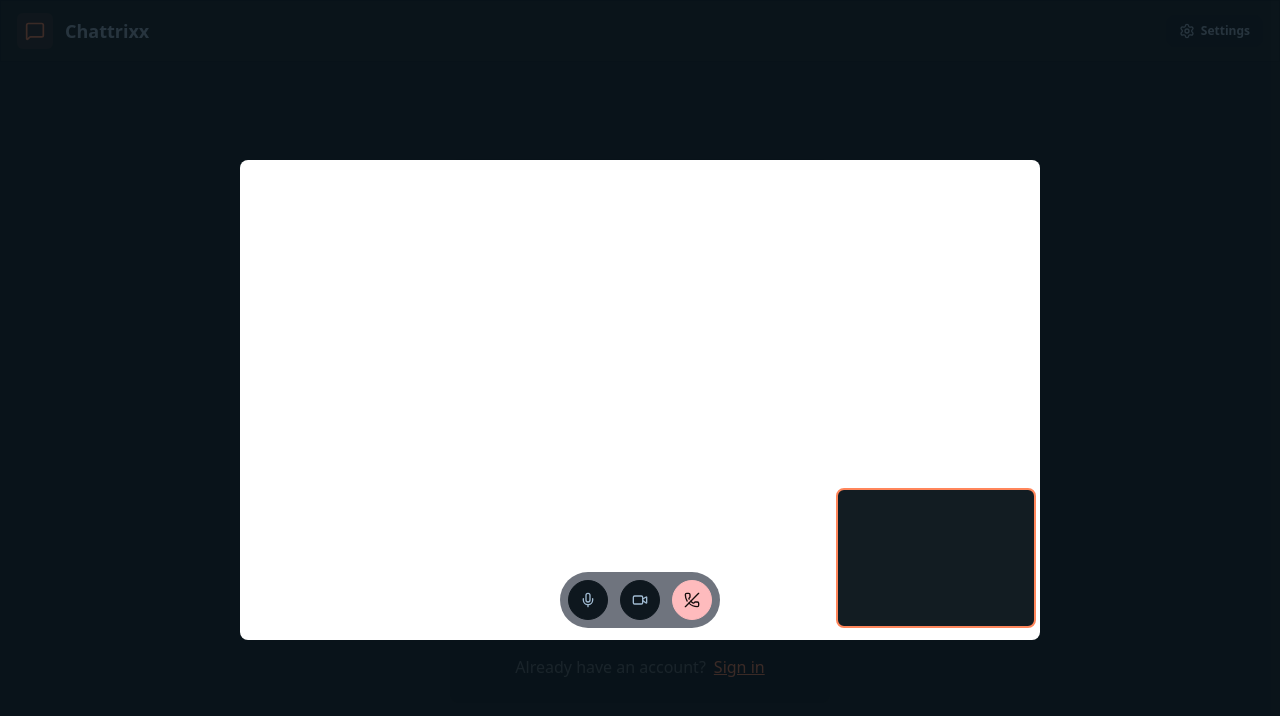
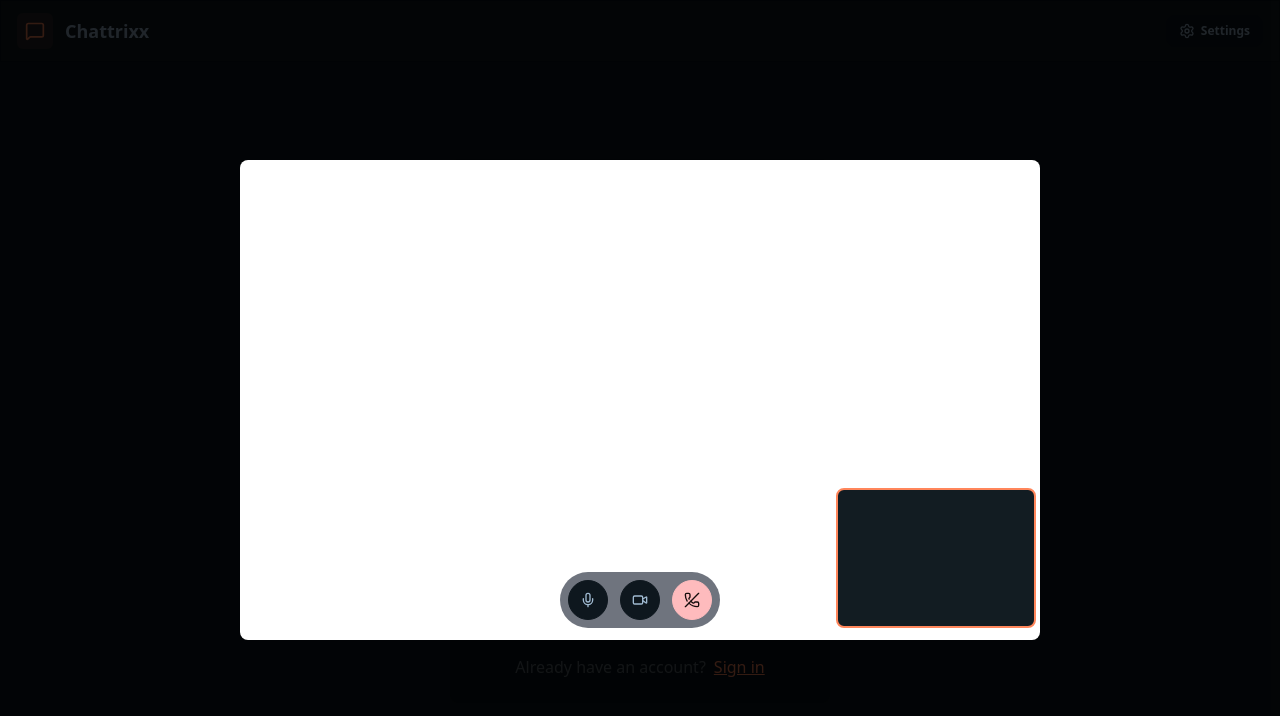
Before and after one commit to kentzie123/web-chat-app, a React (Vite) app: page /signup in a window 1280 px wide. Shown: the top 716 px of the page. Built offline with nearby package versions, Linux system fonts and the light colour scheme; no server answers.

Commit message:
fix video call background

```diff
--- a/src/components/ui/VideoCallModal.jsx
+++ b/src/components/ui/VideoCallModal.jsx
@@ -21,7 +21,7 @@ const VideoCallModal = () => {
 
 
   return (
-    <div className="fixed w-screen h-screen flex justify-center items-center bg-base-300/80 z-100">
+    <div className="fixed w-screen h-screen flex justify-center items-center bg-black/80 z-100">
       {/* <video src="" className="scale-x-[-1] w-full max-w-[500px]" autoPlay playsInline/> */}
       <div className="relative h-[60%] w-full max-w-[800px]">
          <video ref={myVideoRef} className="w-full h-full bg-white rounded-lg"></video>  {/*my camera */}
```
